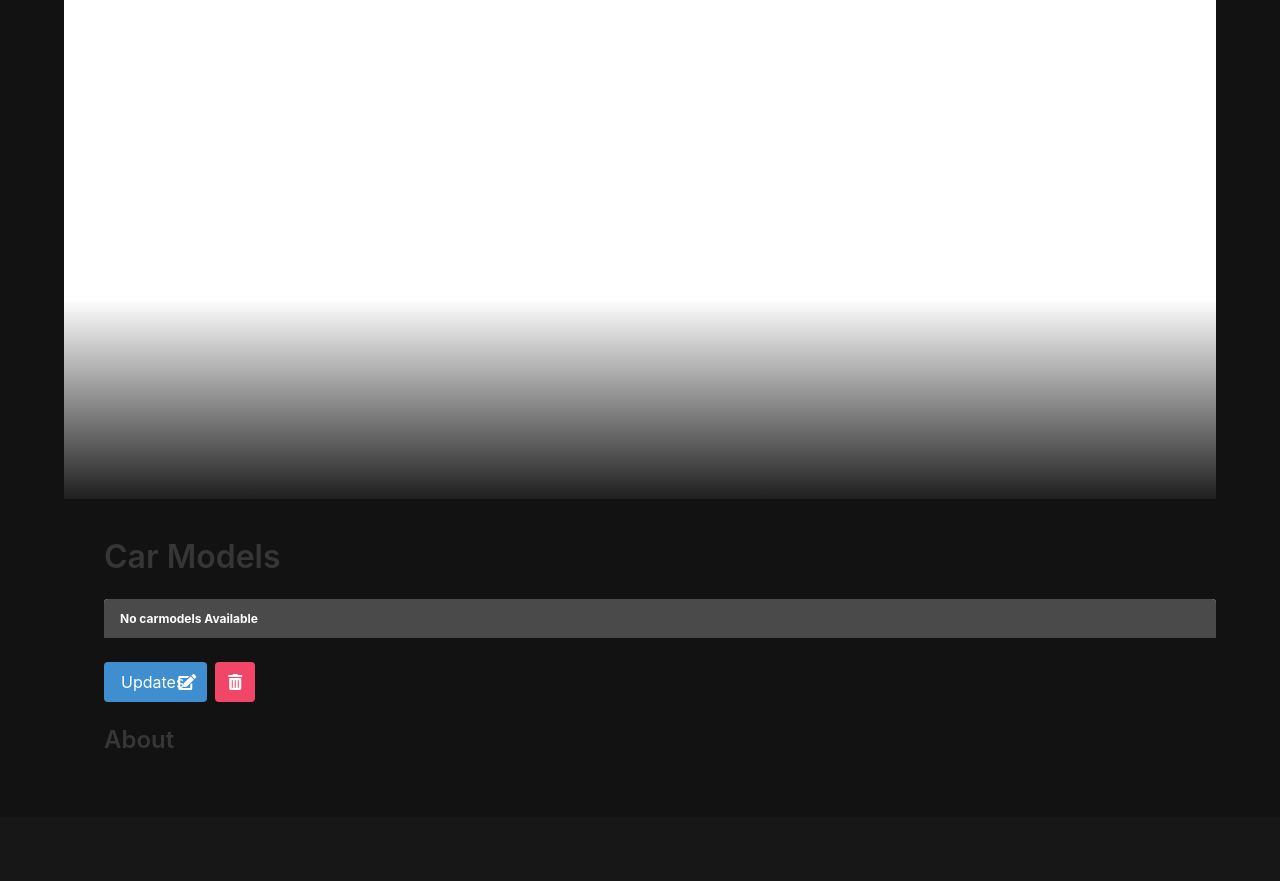
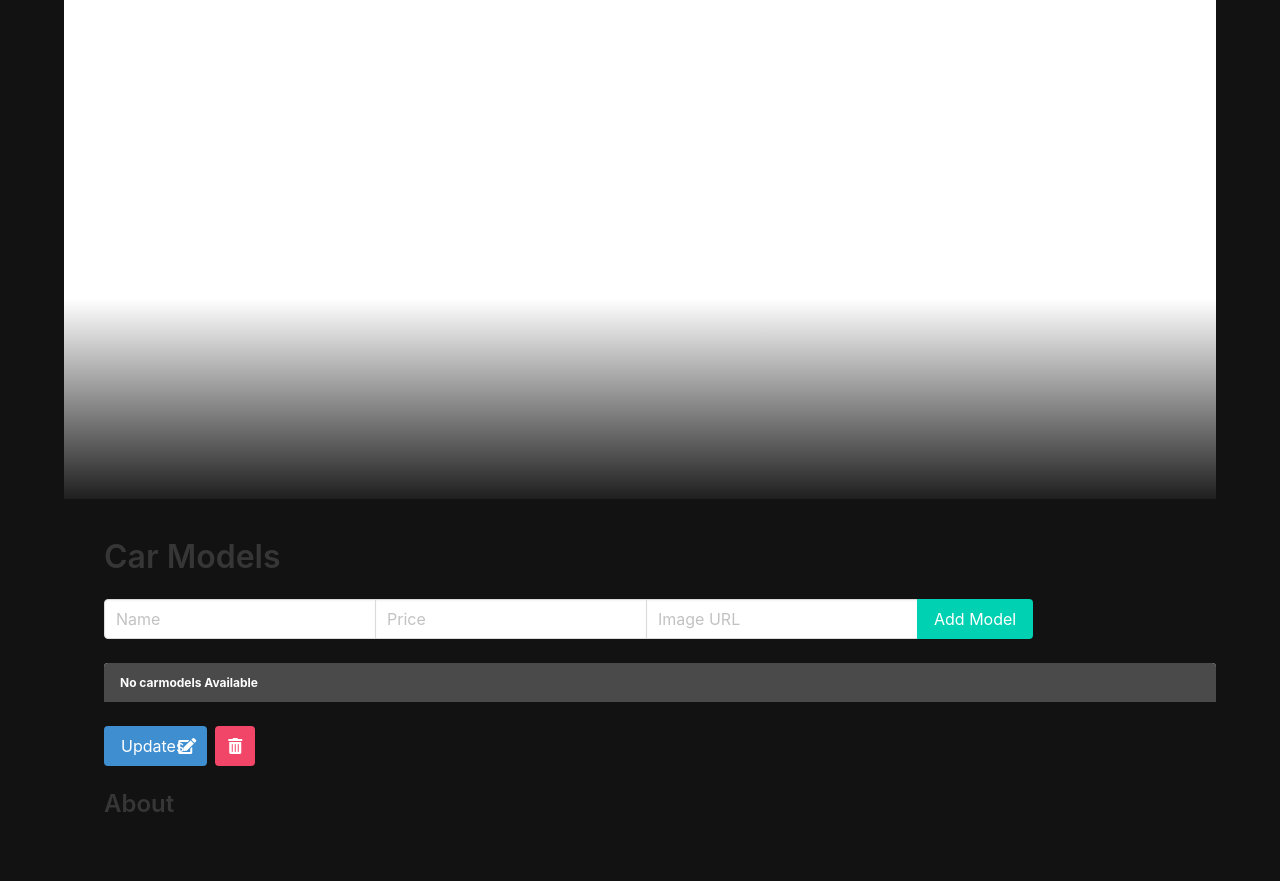
Before and after one commit to raymondborel/django_cars_app, a Django app: template main_app/templates/make_detail.html in a window 1280 px wide. Shown: the part 53-934 px from the top of the page. Before the commit the page ends 801 px from the top, so only its background shows below. Run offline with Django 3.2, Linux system fonts and the light colour scheme; the template is opened without the code that fills it, so the values that code supplies are empty.

Commit message:
Created create route for models

```diff
--- a/main_app/static/styles/main.css
+++ b/main_app/static/styles/main.css
@@ -71,6 +71,7 @@ body {
     position: absolute;
     z-index: 5;
     top: 400px;
+    color: #fff
   }
 
   .detail__container {
--- a/main_app/templates/base.html
+++ b/main_app/templates/base.html
@@ -8,6 +8,7 @@
         <link rel="stylesheet" href="https://cdnjs.cloudflare.com/ajax/libs/font-awesome/5.15.4/css/all.min.css">
         <link rel="stylesheet" href="{% static 'styles/main.css' %}" />
         <script src="{% static 'scripts/main.js' %}" defer></script>
+
         <link rel="stylesheet" href="https://cdn.jsdelivr.net/npm/bulma@0.9.2/css/bulma.min.css">
         <script src="https://code.jquery.com/jquery-3.6.0.min.js" integrity="sha256-/xUj+3OJU5yExlq6GSYGSHk7tPXikynS7ogEvDej/m4=" crossorigin="anonymous"></script>
         <title>Car Collector - {% block title %}{% endblock %}</title>
--- a/main_app/templates/make_detail.html
+++ b/main_app/templates/make_detail.html
@@ -12,7 +12,42 @@
     <div class="detail__songs mb-5">
     <!-- ^CLASS NAME IS STILL SONGS FOR CSS -->
     <h3 class="title is-3">Car Models</h3>
-
+    <form class="mb-5" action="{% url 'carmodel_create' make.pk %}" method="post">
+        {% csrf_token %}
+        <div class="field has-addons">
+            <div class="control">
+                <input
+                    class="input"
+                    type="text"
+                    name="name"
+                    placeholder="Name"
+                    required
+                />
+            </div>
+            <div class="control">
+                <input
+                    class="input"
+                    type="number"
+                    name="price"
+                    placeholder="Price"
+                    min="1"
+                    required
+                />
+            </div>
+            <div class="control">
+                <input
+                    class="input"
+                    type="text"
+                    name="image"
+                    placeholder="Image URL"
+                    required
+                />
+            </div>
+            <div class="control">
+                <input class="button is-primary" type="submit" value="Add Model" />
+            </div>
+        </div>
+    </form>
     {% for carmodel in make.carmodels.all %}
     <div class="song">
         <span>{{forloop.counter}}</span>
--- a/main_app/urls.py
+++ b/main_app/urls.py
@@ -9,4 +9,5 @@ urlpatterns = [
     path('makes/<int:pk>/', views.MakeDetail.as_view(), name="make_detail"),
     path('makes/<int:pk>/update', views.MakeUpdate.as_view(), name="make_update"),
     path('makes/<int:pk>/delete', views.MakeDelete.as_view(), name="make_delete"),
+    path('makes/<int:pk>/carmodels/new/', views.CarModelCreate.as_view(), name="carmodel_create"),
 ]
```
Also changed, not shown: main_app/views.py (+13 -1 lines).
